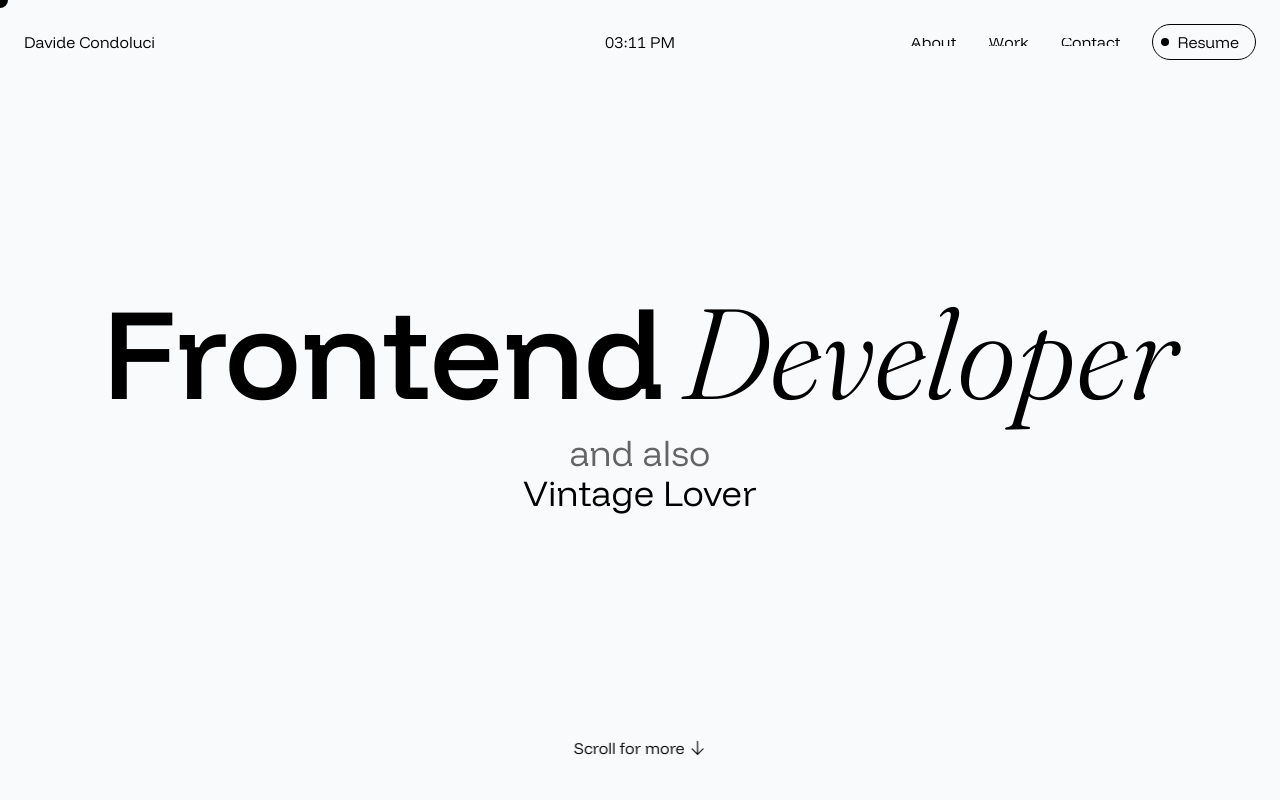
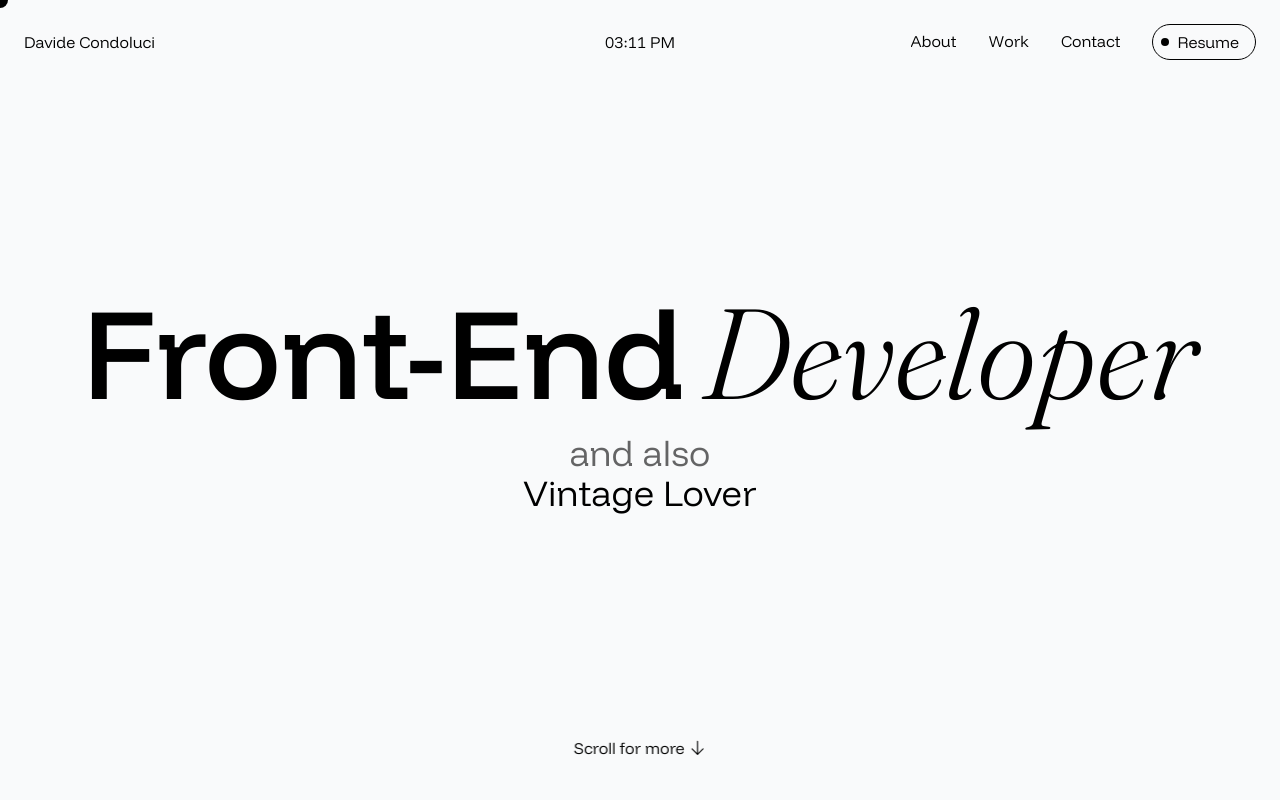
Before and after one commit to davidecondoluci/davidecondoluci.com, a React (Vite) app: page / in a window 1280 px wide. Shown: the top 800 px of the page. Built offline with nearby package versions, Linux system fonts and the light colour scheme.

Commit message:
fix classes

```diff
--- a/src/App.css
+++ b/src/App.css
@@ -187,166 +187,3 @@ body,
   font-display: swap;
   font-style: italic;
 }
-
-@font-face {
-  font-family: "Poppins";
-  src:
-    url("./assets/fonts/Poppins-Thin.woff2") format("woff2"),
-    url("./assets/fonts/Poppins-Thin.woff") format("woff");
-  font-weight: 100;
-  font-display: swap;
-  font-style: normal;
-}
-@font-face {
-  font-family: "Poppins";
-  src:
-    url("./assets/fonts/Poppins-ThinItalic.woff2") format("woff2"),
-    url("./assets/fonts/Poppins-ThinItalic.woff") format("woff");
-  font-weight: 100;
-  font-display: swap;
-  font-style: italic;
-}
-@font-face {
-  font-family: "Poppins";
-  src:
-    url("./assets/fonts/Poppins-ExtraLight.woff2") format("woff2"),
-    url("./assets/fonts/Poppins-ExtraLight.woff") format("woff");
-  font-weight: 200;
-  font-display: swap;
-  font-style: normal;
-}
-@font-face {
-  font-family: "Poppins";
-  src:
-    url("./assets/fonts/Poppins-ExtraLightItalic.woff2") format("woff2"),
-    url("./assets/fonts/Poppins-ExtraLightItalic.woff") format("woff");
-  font-weight: 200;
-  font-display: swap;
-  font-style: italic;
-}
-@font-face {
-  font-family: "Poppins";
-  src:
-    url("./assets/fonts/Poppins-Light.woff2") format("woff2"),
-    url("./assets/fonts/Poppins-Light.woff") format("woff");
-  font-weight: 300;
-  font-display: swap;
-  font-style: normal;
-}
-@font-face {
-  font-family: "Poppins";
-  src:
-    url("./assets/fonts/Poppins-LightItalic.woff2") format("woff2"),
-    url("./assets/fonts/Poppins-LightItalic.woff") format("woff");
-  font-weight: 300;
-  font-display: swap;
-  font-style: italic;
-}
-@font-face {
-  font-family: "Poppins";
-  src:
-    url("./assets/fonts/Poppins-Regular.woff2") format("woff2"),
-    url("./assets/fonts/Poppins-Regular.woff") format("woff");
-  font-weight: 400;
-  font-display: swap;
-  font-style: normal;
-}
-@font-face {
-  font-family: "Poppins";
-  src:
-    url("./assets/fonts/Poppins-Italic.woff2") format("woff2"),
-    url("./assets/fonts/Poppins-Italic.woff") format("woff");
-  font-weight: 400;
-  font-display: swap;
-  font-style: italic;
-}
-@font-face {
-  font-family: "Poppins";
-  src:
-    url("./assets/fonts/Poppins-Medium.woff2") format("woff2"),
-    url("./assets/fonts/Poppins-Medium.woff") format("woff");
-  font-weight: 500;
-  font-display: swap;
-  font-style: normal;
-}
-@font-face {
-  font-family: "Poppins";
-  src:
-    url("./assets/fonts/Poppins-MediumItalic.woff2") format("woff2"),
-    url("./assets/fonts/Poppins-MediumItalic.woff") format("woff");
-  font-weight: 500;
-  font-display: swap;
-  font-style: italic;
-}
-@font-face {
-  font-family: "Poppins";
-  src:
-    url("./assets/fonts/Poppins-SemiBold.woff2") format("woff2"),
-    url("./assets/fonts/Poppins-SemiBold.woff") format("woff");
-  font-weight: 600;
-  font-display: swap;
-  font-style: normal;
-}
-@font-face {
-  font-family: "Poppins";
-  src:
-    url("./assets/fonts/Poppins-SemiBoldItalic.woff2") format("woff2"),
-    url("./assets/fonts/Poppins-SemiBoldItalic.woff") format("woff");
-  font-weight: 600;
-  font-display: swap;
-  font-style: italic;
-}
-@font-face {
-  font-family: "Poppins";
-  src:
-    url("./assets/fonts/Poppins-Bold.woff2") format("woff2"),
-    url("./assets/fonts/Poppins-Bold.woff") format("woff");
-  font-weight: 700;
-  font-display: swap;
-  font-style: normal;
-}
-@font-face {
-  font-family: "Poppins";
-  src:
-    url("./assets/fonts/Poppins-BoldItalic.woff2") format("woff2"),
-    url("./assets/fonts/Poppins-BoldItalic.woff") format("woff");
-  font-weight: 700;
-  font-display: swap;
-  font-style: italic;
-}
-@font-face {
-  font-family: "Poppins";
-  src:
-    url("./assets/fonts/Poppins-ExtraBold.woff2") format("woff2"),
-    url("./assets/fonts/Poppins-ExtraBold.woff") format("woff");
-  font-weight: 800;
-  font-display: swap;
-  font-style: normal;
-}
-@font-face {
-  font-family: "Poppins";
-  src:
-    url("./assets/fonts/Poppins-ExtraBoldItalic.woff2") format("woff2"),
-    url("./assets/fonts/Poppins-ExtraBoldItalic.woff") format("woff");
-  font-weight: 800;
-  font-display: swap;
-  font-style: italic;
-}
-@font-face {
-  font-family: "Poppins";
-  src:
-    url("./assets/fonts/Poppins-Black.woff2") format("woff2"),
-    url("./assets/fonts/Poppins-Black.woff") format("woff");
-  font-weight: 900;
-  font-display: swap;
-  font-style: normal;
-}
-@font-face {
-  font-family: "Poppins";
-  src:
-    url("./assets/fonts/Poppins-BlackItalic.woff2") format("woff2"),
-    url("./assets/fonts/Poppins-BlackItalic.woff") format("woff");
-  font-weight: 900;
-  font-display: swap;
-  font-style: italic;
-}
--- a/src/App.jsx
+++ b/src/App.jsx
@@ -86,7 +86,7 @@ const App = () => {
       {/* Custom dot cursor — desktop only */}
       <div
         ref={cursorRef}
-        className="hidden lg:block fixed top-0 left-0 z-[99999] pointer-events-none w-4 h-4 rounded-full bg-white mix-blend-difference -translate-x-1/2 -translate-y-1/2"
+        className="hidden lg:block fixed top-0 left-0 z-99999 pointer-events-none w-4 h-4 rounded-full bg-white mix-blend-difference -translate-x-1/2 -translate-y-1/2"
         style={{ willChange: "transform" }}
       />
       <Navbar />
--- a/src/components/FlipLink.jsx
+++ b/src/components/FlipLink.jsx
@@ -14,7 +14,7 @@ const FlipLink = ({ children, href, onClick, target, rel, className = "" }) => {
       onClick={onClick}
       target={target}
       rel={rel}
-      className={`relative block overflow-hidden whitespace-nowrap leading-2 ${className}`}
+      className={`relative block overflow-hidden whitespace-nowrap leading-[1.2] ${className}`}
     >
       <div>
         {letters.map((l, i) => (
--- a/src/components/Loader.jsx
+++ b/src/components/Loader.jsx
@@ -71,7 +71,7 @@ const Loader = ({ onComplete }) => {
   return (
     <div
       ref={loaderRef}
-      className="fixed inset-0 z-[999999] flex flex-col items-center justify-center bg-white"
+      className="fixed inset-0 z-999999 flex flex-col items-center justify-center bg-white"
     >
       {/* Percentage */}
       <span
--- a/src/components/Navbar.jsx
+++ b/src/components/Navbar.jsx
@@ -82,7 +82,7 @@ const Navbar = () => {
         ref={navRef}
         className="fixed top-0 left-0 right-0 z-50 px-6 py-6 mix-blend-difference"
       >
-        <nav className="grid grid-cols-3 items-center w-full max-w-[1600px] mx-auto">
+        <nav className="grid grid-cols-3 items-center w-full max-w-400 mx-auto">
           {/* Left: Name */}
           <a
             href="#hero"
@@ -106,9 +106,9 @@ const Navbar = () => {
               onClick={() => setMenuOpen(!menuOpen)}
             >
               {menuOpen ? (
-                <XMarkIcon className="w-[22px] h-[22px]" />
+                <XMarkIcon className="w-5.5 h-5.5" />
               ) : (
-                <Bars2Icon className="w-[22px] h-[22px]" />
+                <Bars2Icon className="w-5.5 h-5.5" />
               )}
             </button>
 
--- a/src/pages/Contact.jsx
+++ b/src/pages/Contact.jsx
@@ -53,7 +53,7 @@ const BackTop = () => {
             textLength="226"
             lengthAdjust="spacing"
             style={{ fontSize: 8 }}
-            className="uppercase transition-all duration-500 ease-out opacity-100 lg:opacity-0 lg:group-hover:opacity-100 [fill:black] lg:[fill:white] lg:group-hover:[fill:black]"
+            className="uppercase transition-all duration-500 ease-out opacity-100 lg:opacity-0 lg:group-hover:opacity-100 fill:[black] lg:fill:[white] lg:group-hover:fill:[black]"
           >
             {
               "Back to top\u00A0\u00A0·\u00A0\u00A0Back to top\u00A0\u00A0·\u00A0\u00A0"
@@ -156,7 +156,7 @@ const Contact = () => {
       {/* Custom cursor — desktop only */}
       <div
         ref={cursorRef}
-        className="hidden lg:flex fixed top-0 left-0 z-[9999] pointer-events-none items-center justify-center rounded-full bg-white text-gray-950 w-24 h-24 -ml-12 -mt-12 opacity-0 transition-opacity duration-200"
+        className="hidden lg:flex fixed top-0 left-0 z-9999 pointer-events-none items-center justify-center rounded-full bg-white text-gray-950 w-24 h-24 -ml-12 -mt-12 opacity-0 transition-opacity duration-200"
       >
         <span className="font-sans text-sm font-light leading-tight text-center">
           Write me
--- a/src/pages/Hero.jsx
+++ b/src/pages/Hero.jsx
@@ -49,12 +49,10 @@ const ALL_ICONS = [
   "/img/icons/tailwind.svg",
   "/img/icons/sass.svg",
   "/img/icons/bootstrap.svg",
-  "/img/icons/php.svg",
   "/img/icons/wordpress.svg",
   "/img/icons/npm.svg",
   "/img/icons/gsap.svg",
   "/img/icons/framer.svg",
-  "/img/icons/threejs.svg",
   "/img/icons/firebase.svg",
   "/img/icons/figma.svg",
   "/img/icons/illustrator.svg",
@@ -62,9 +60,7 @@ const ALL_ICONS = [
   "/img/icons/github.svg",
   "/img/icons/gitlab.svg",
   "/img/icons/mui.svg",
-  "/img/icons/alpine.svg",
   "/img/icons/filezilla.svg",
-  "/img/icons/xml.svg",
 ];
 
 const Hero = () => {
@@ -207,7 +203,7 @@ const Hero = () => {
         className="z-10 flex flex-col items-center gap-0 px-4 text-center md:flex-row md:items-baseline md:gap-4 mix-blend-difference"
       >
         <span className="font-sans text-6xl font-medium text-white md:text-9xl">
-          Frontend
+          Front-End
         </span>
         <span className="font-serif text-6xl italic font-light text-white md:text-9xl">
           Developer
```
Also changed, not shown: src/pages/Work.jsx (+23 -14 lines).
